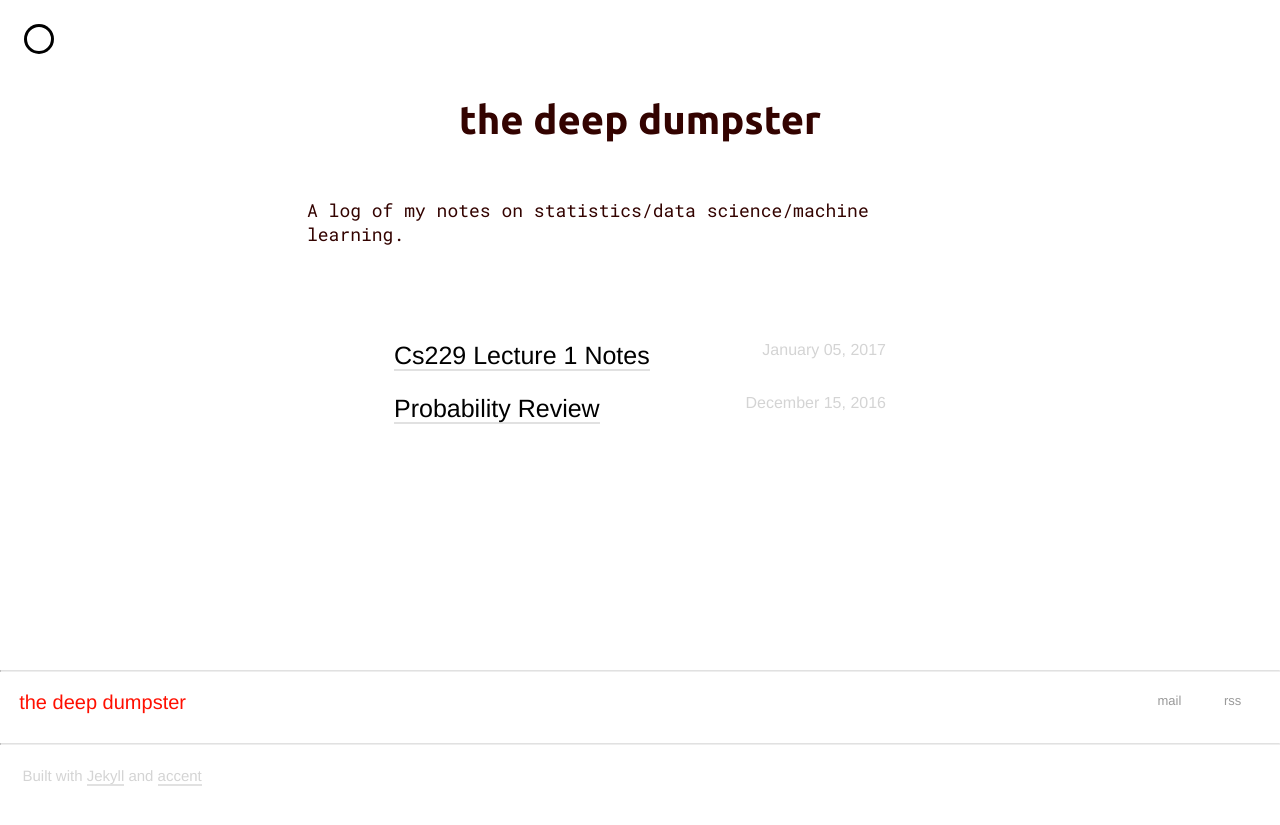
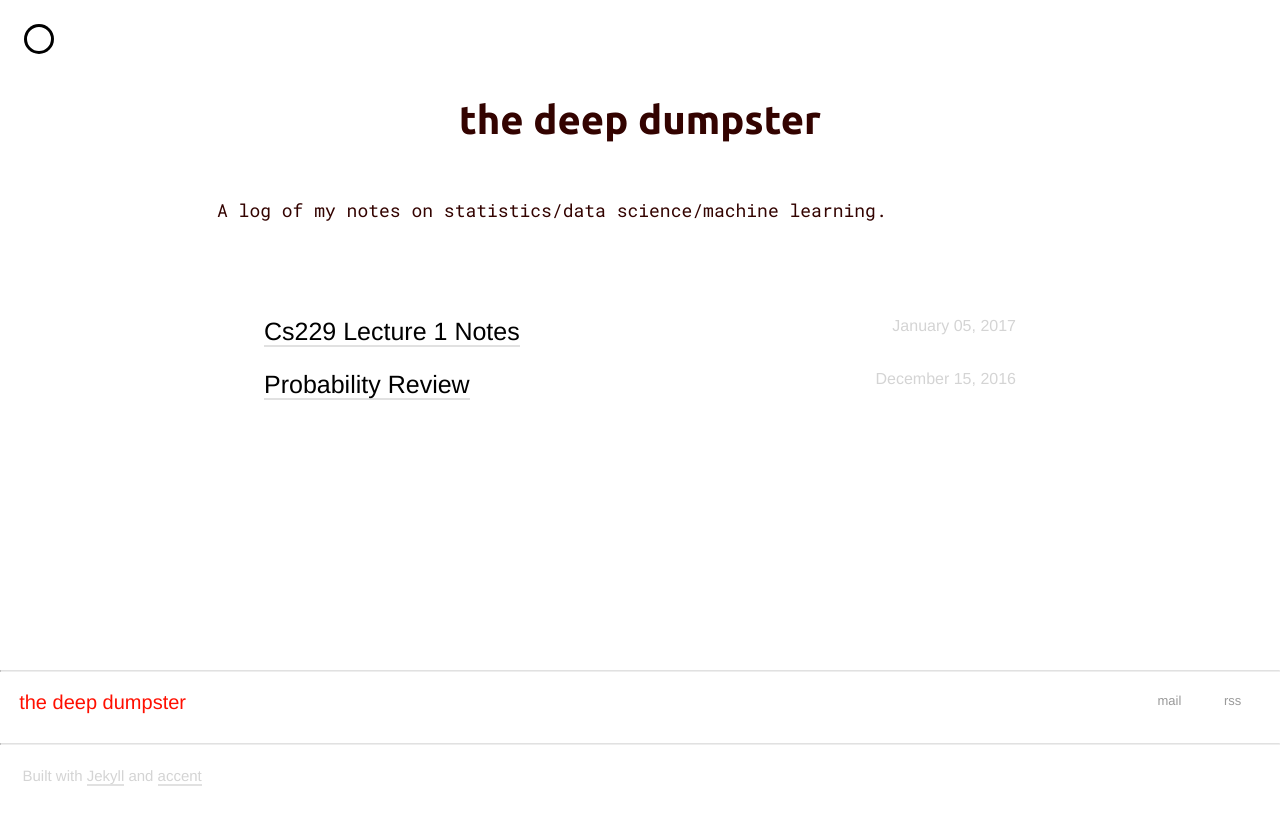
Before and after one commit to james-chuang/OLD-james-chuang.github.io, a Jekyll site: the page built from index.html, in a window 1280 px wide. Shown: the top 825 px of the page. Built offline with Jekyll 4.4.1, drawn with Linux system fonts in a browser that asks for light colours; nearby versions of some CDN libraries; the list of posts is cut into pages by our own code.

Commit message:
Change width of index post-list and intro to percentages with max-width in pixels (inline css)

```diff
--- a/_includes/intro.html
+++ b/_includes/intro.html
@@ -1,6 +1,6 @@
 {% if site.intro %}
     <div id="intro">
-        <div class="container" style="max-width: 720px">
+        <div class="container" style="width:90%; max-width: 900px">
             <!---{% if site.profile_picture %}
                 <img id="intro-img" src="{{ site.profile_picture }}">
             {% endif %}-->
@@ -18,7 +18,7 @@
     </div>
 {% else %}
     <section class="intro">
-        <div class="container" style="max-width: 720px">
+        <div class="container" style="width:90%; max-width: 90%">
             <h2 class="site-name">
                 {% if site.site_heading %}
                     {{ site.site_heading }}
--- a/index.html
+++ b/index.html
@@ -5,7 +5,7 @@ layout: default
 {% include intro.html %}
 
 <section class="post-list">
-    <div class="container" style="max-width: 540px">
+    <div class="container" style="width:80%; max-width: 800px">
         {% for post in paginator.posts %}
             <div class="post-preview">
                 <span class="post-title alignable pull-left">
```
